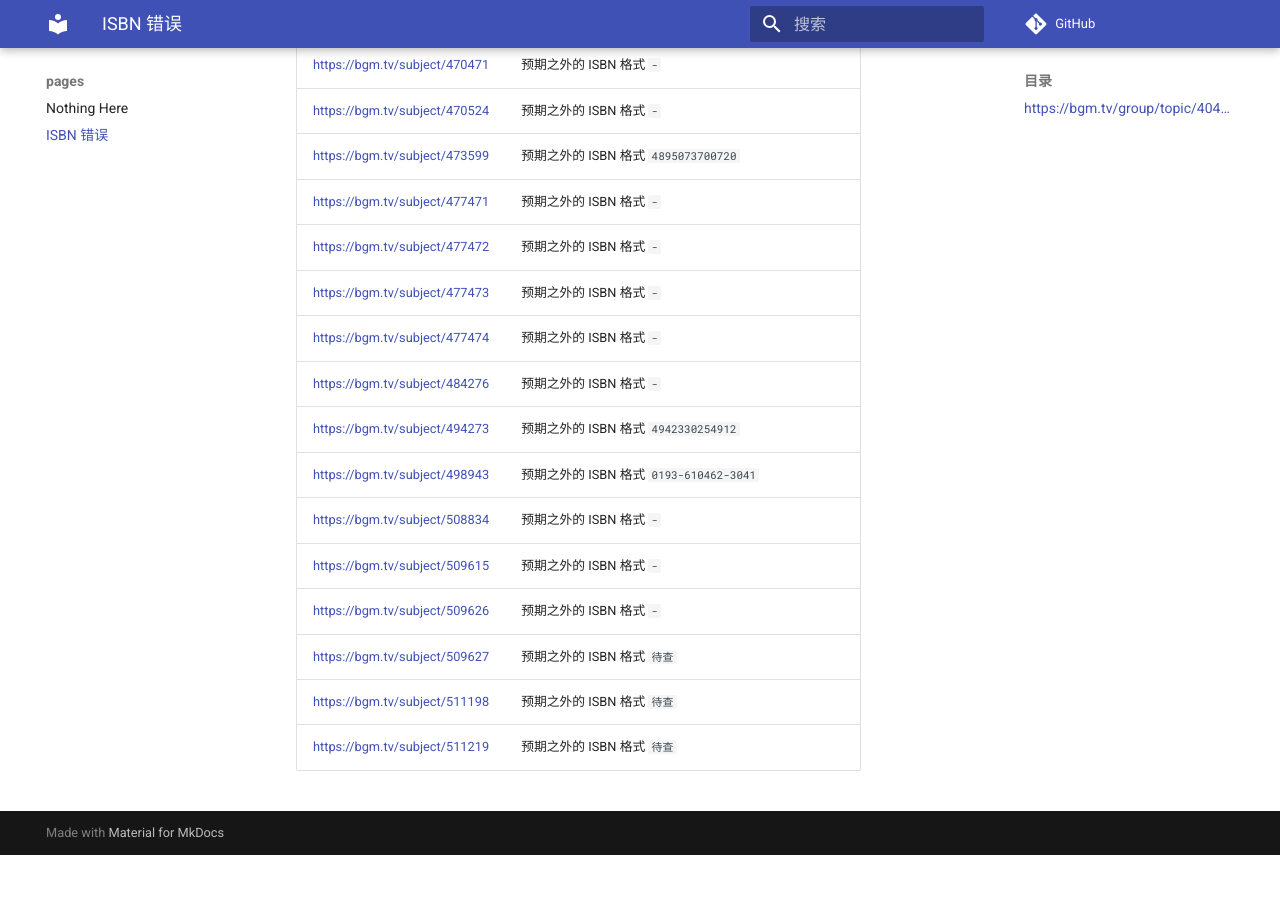
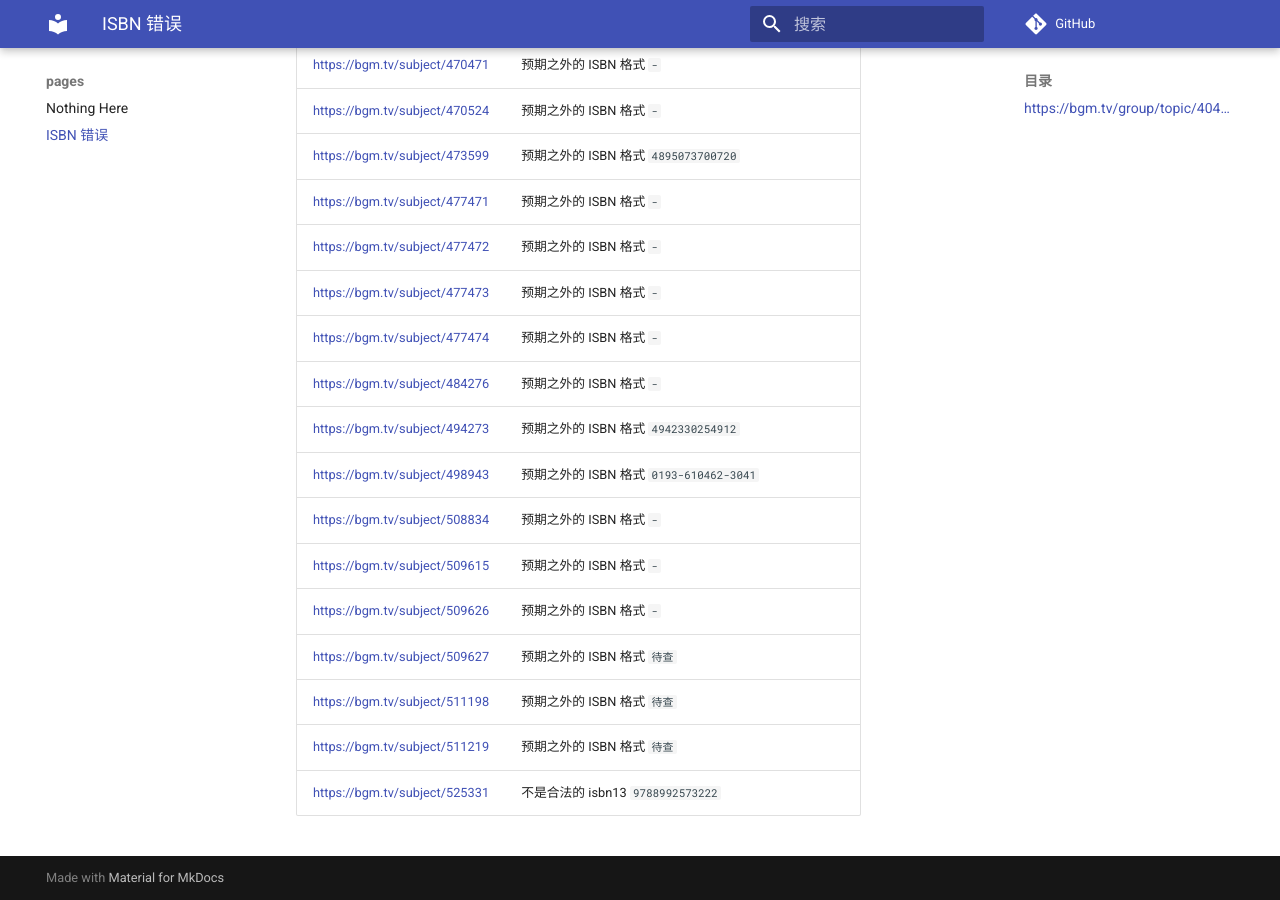
Before and after one commit to trim21/bangumi-pages, an MkDocs documentation site: the page built from docs/isbn.md, in a window 1280 px wide and 900 px high, scrolled down 5004 px. Built offline with MkDocs 1.6.1 and Material for MkDocs 9.7.7, drawn with Linux system fonts in a browser that asks for light colours; comment, search, counter and statistics services are not loaded; before the commit the page ends 5859 px from its top, so only the background shows below that; part of the change alters nothing that is shown.

Commit message:
update isbn.md

```diff
--- a/docs/isbn.md
+++ b/docs/isbn.md
@@ -1,7 +1,7 @@
 # ISBN 错误
 ## <https://bgm.tv/group/topic/404801>
 
-total 120
+total 121
 
 | url | error |
 | --- |  ---  |
@@ -125,3 +125,4 @@ total 120
 | <https://bgm.tv/subject/509627> | 预期之外的 ISBN 格式 `待查` |
 | <https://bgm.tv/subject/511198> | 预期之外的 ISBN 格式 `待查` |
 | <https://bgm.tv/subject/511219> | 预期之外的 ISBN 格式 `待查` |
+| <https://bgm.tv/subject/525331> | 不是合法的 isbn13 <code>9788992573222</code> |
```
